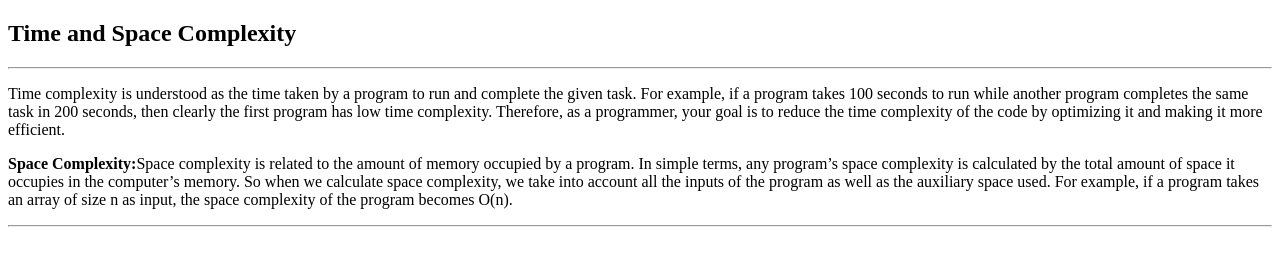
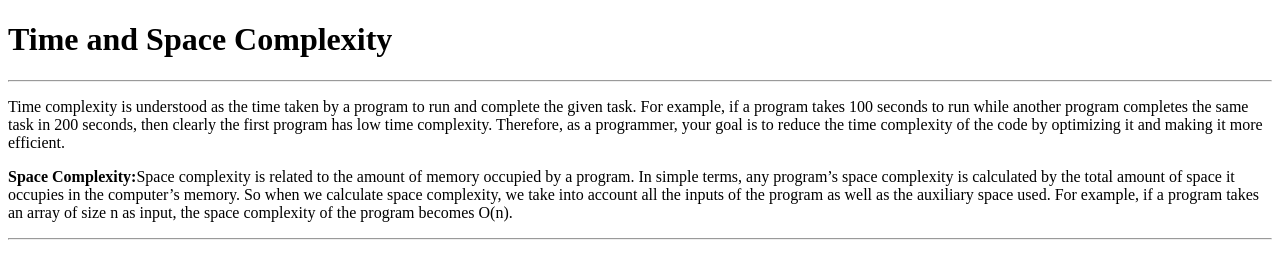
Before and after one commit to acciojob/time-and-space-complexity-SoumikGhosh111, a website: page main.html in a window 1280 px wide. Drawn offline with Linux system fonts and the light colour scheme.

Commit message:
created a submission

```diff
--- a/main.html
+++ b/main.html
@@ -10,9 +10,9 @@
 	<!-- the entire body must be written by student -->
     <script type="text/javascript" src="./script.js">
 </script>
-	<h2>Time and Space Complexity</h2>
+	<h1>Time and Space Complexity</h1>
         <hr>
-        <p>Time complexity is understood as the time taken by a program to run and complete the given task. For example, if a program takes 100 seconds to run while another program completes the same task in 200 seconds, then clearly the first program has low time complexity. Therefore, as a programmer, your goal is to reduce the time complexity of the code by optimizing it and making it more efficient.</p>
+        <p >Time complexity is understood as the time taken by a program to run and complete the given task. For example, if a program takes 100 seconds to run while another program completes the same task in 200 seconds, then clearly the first program has low time complexity. Therefore, as a programmer, your goal is to reduce the time complexity of the code by optimizing it and making it more efficient.</p>
         <p><b>Space Complexity:</b>Space complexity is related to the amount of memory occupied by a program. In simple terms, any program’s space complexity is calculated by the total amount of space it occupies in the computer’s memory. So when we calculate space complexity, we take into account all the inputs of the program as well as the auxiliary space used. For example, if a program takes an array of size n as input, the space complexity of the program becomes O(n).</p>
         <hr>
 </body>
```
